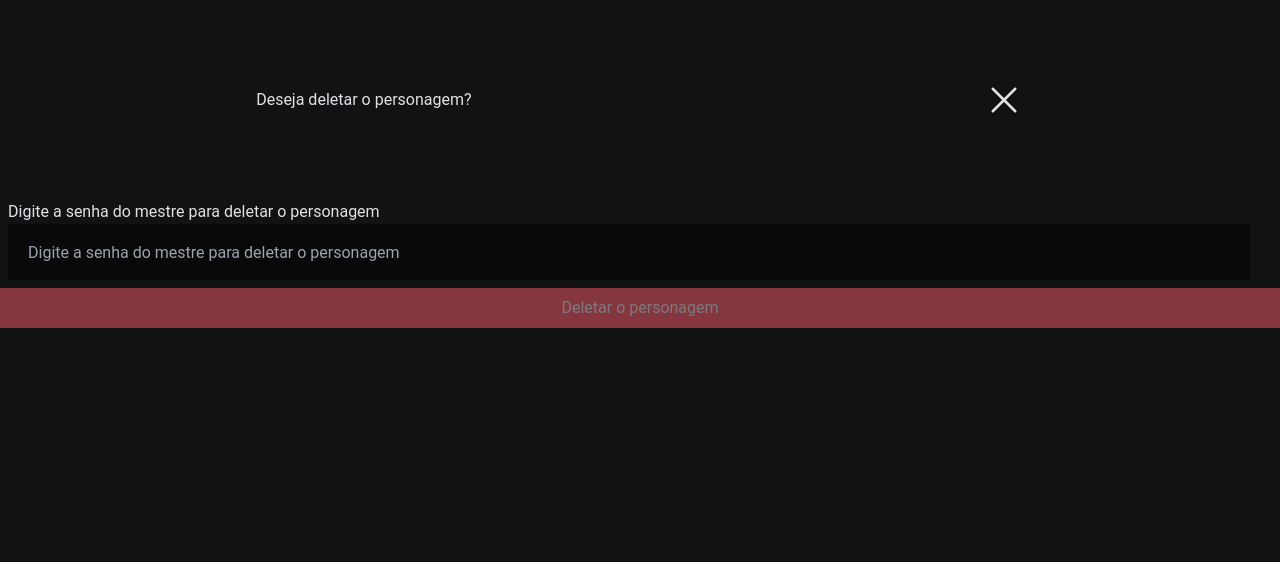
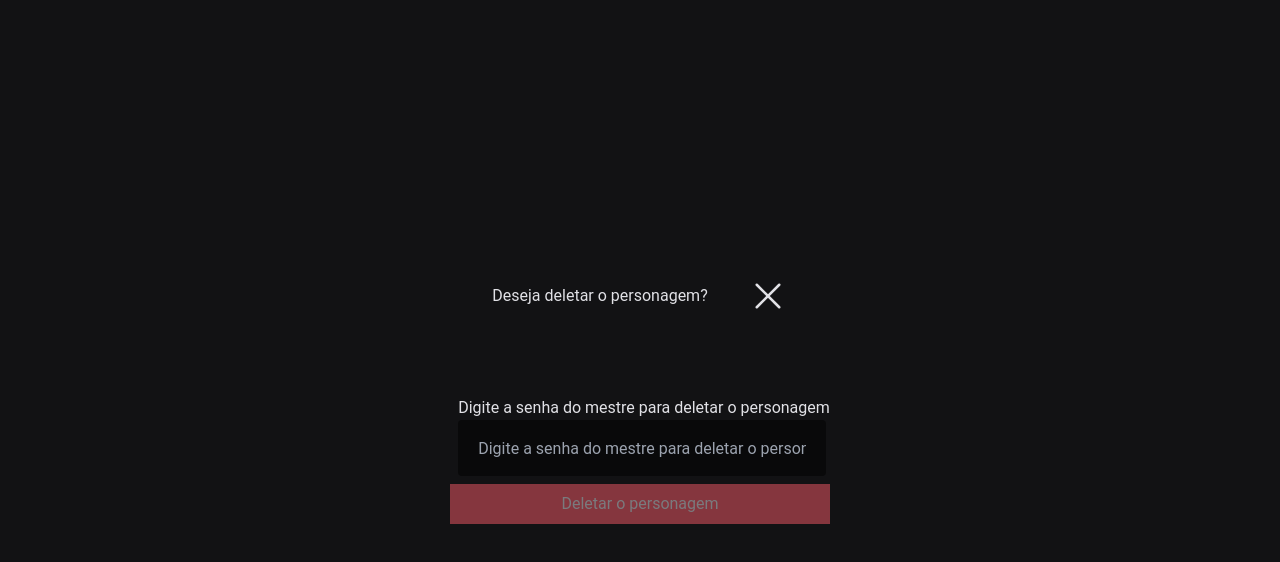
Before and after one commit to Kauacnok/Rpg-Bears, a React (Vite) app in the folder web/: page /Character/1 in a window 1280 px wide. Both pictures are taken after a click on the button "Deletar personagem". Shown: the part 838-1400 px from the top of the page. Built offline with nearby package versions, Linux system fonts and the light colour scheme; no server answers.

Commit message:
fixed positions on DeleteCharacterCard component

```diff
--- a/web/src/components/DeleteCharacterCard.tsx
+++ b/web/src/components/DeleteCharacterCard.tsx
@@ -34,10 +34,11 @@ export function DeleteCharacterCard({ isMenuOpen }: DeleteCharacterCardProps) {
 
 	return (
 		<section className="bg-gray-700 fixed top-0 left-0 h-screen w-screen">
-			<article className="flex justify-around my-20 items-center">
-				<h1 className="">Deseja deletar o personagem?</h1>
+			<article className="flex flex-col w-[100%] h-[100%] justify-center items-center">
+				<nav className="flex gap-10 justify-around mb-20 items-center">
+					<h1>Deseja deletar o personagem?</h1>
 					<button type="button" onClick={closeMenu}><X size={40} className="cursor-pointer" /></button>
-			</article>
+				</nav>
 				<form onSubmit={handleSubmit}>
 					<InputForm typeInput="text" placeholderInput="Digite a senha do mestre para deletar o personagem" setValue={setPassword} />
 					<button
@@ -48,6 +49,7 @@ export function DeleteCharacterCard({ isMenuOpen }: DeleteCharacterCardProps) {
 						Deletar o personagem
 					</button>
 				</form>
+			</article>
 		</section>
 	)
 }
```
Lines whose indentation alone changed are shown as unchanged.
